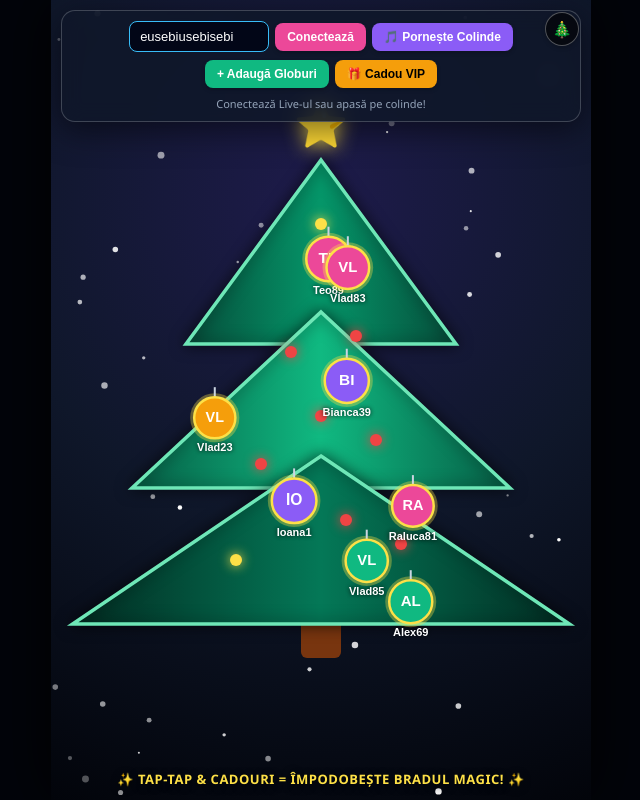
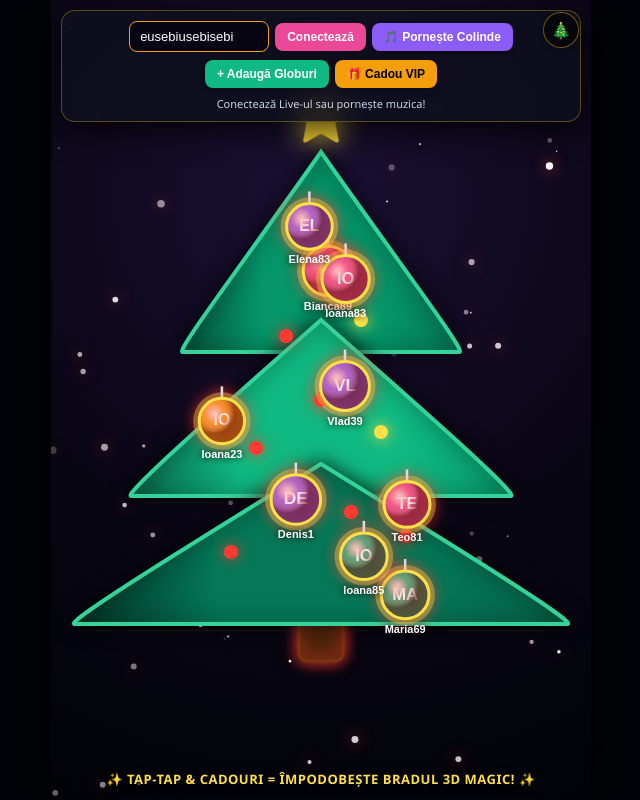
Before and after one commit to boby2020/tiktok-trivia., a website: page public/index.html in a window 1280 px wide. Shown: the whole page, without its empty margins (319-959 px from the left). Drawn offline with nearby package versions, Linux system fonts and the light colour scheme; no server answers.

Commit message:
Update index.html

```diff
--- a/public/index.html
+++ b/public/index.html
@@ -3,11 +3,11 @@
 <head>
     <meta charset="UTF-8">
     <meta name="viewport" content="width=device-width, initial-scale=1.0, maximum-scale=1.0, user-scalable=no">
-    <title>Bradul de Crăciun Magic - TikTok Live</title>
+    <title>Brad 3D Spectaculos - TikTok Live</title>
     <style>
         * { box-sizing: border-box; margin: 0; padding: 0; user-select: none; }
         body {
-            background: #02040a;
+            background: #010308;
             overflow: hidden;
             font-family: 'Segoe UI', Roboto, Helvetica, Arial, sans-serif;
             display: flex;
@@ -21,7 +21,7 @@
             width: 100%;
             height: 100%;
             max-width: 540px;
-            background: radial-gradient(circle at 50% 25%, #1e1b4b 0%, #0f172a 50%, #02040a 100%);
+            background: radial-gradient(circle at 50% 25%, #1b1035 0%, #090614 55%, #010308 100%);
             overflow: hidden;
             box-shadow: 0 0 60px rgba(0,0,0,0.95);
         }
@@ -33,29 +33,28 @@
             height: 100%;
             z-index: 2;
         }
-        /* Meniul de control */
         #controls {
             position: absolute;
             top: 10px;
             left: 10px;
             right: 10px;
             z-index: 10;
-            background: rgba(15, 23, 42, 0.88);
-            backdrop-filter: blur(10px);
-            border: 1px solid rgba(255,255,255,0.2);
+            background: rgba(15, 15, 30, 0.9);
+            backdrop-filter: blur(12px);
+            border: 1px solid rgba(255, 215, 0, 0.3);
             border-radius: 14px;
             padding: 10px;
             display: flex;
             flex-direction: column;
             gap: 8px;
             transition: transform 0.3s ease;
-            box-shadow: 0 8px 32px rgba(0,0,0,0.5);
+            box-shadow: 0 10px 30px rgba(0,0,0,0.7);
         }
-        #controls.hidden { transform: translateY(-150%); }
+        #controls.hidden { transform: translateY(-160%); }
         .row { display: flex; gap: 6px; justify-content: center; align-items: center; }
         input {
-            background: #020617;
-            border: 1px solid #38bdf8;
+            background: #090614;
+            border: 1px solid #f59e0b;
             color: #fff;
             padding: 7px 10px;
             border-radius: 8px;
@@ -70,13 +69,13 @@
             font-weight: bold;
             cursor: pointer;
             color: #fff;
-            box-shadow: 0 2px 4px rgba(0,0,0,0.2);
+            box-shadow: 0 2px 6px rgba(0,0,0,0.3);
         }
         .btn-connect { background: #ec4899; }
         .btn-test { background: #10b981; }
         .btn-gift { background: #f59e0b; color: #000; }
         .btn-music { background: #8b5cf6; }
-        #status { font-size: 11px; color: #94a3b8; text-align: center; }
+        #status { font-size: 11px; color: #cbd5e1; text-align: center; }
 
         #toggle-ui {
             position: absolute;
@@ -84,11 +83,11 @@
             right: 12px;
             z-index: 11;
             background: rgba(0,0,0,0.6);
-            color: #fff;
-            border: 1px solid rgba(255,255,255,0.3);
+            color: #fde047;
+            border: 1px solid rgba(255,215,0,0.4);
             border-radius: 50%;
-            width: 34px;
-            height: 34px;
+            width: 36px;
+            height: 36px;
             font-size: 16px;
             display: flex;
             align-items: center;
@@ -105,7 +104,7 @@
             color: #fde047;
             font-weight: 900;
             font-size: 13px;
-            text-shadow: 0 2px 8px rgba(0,0,0,0.9);
+            text-shadow: 0 2px 10px rgba(0,0,0,0.9);
             pointer-events: none;
             letter-spacing: 0.5px;
         }
@@ -114,7 +113,7 @@
 <body>
 
 <div id="game-container">
-    <canvas id="magicCanvas"></canvas>
+    <canvas id="treeCanvas"></canvas>
 
     <button id="toggle-ui" onclick="toggleControls()">🎄</button>
 
@@ -128,23 +127,22 @@
             <button class="btn-test" onclick="spawnOrnaments(6)">+ Adaugă Globuri</button>
             <button class="btn-gift" onclick="spawnGiantGift()">🎁 Cadou VIP</button>
         </div>
-        <div id="status">Conectează Live-ul sau apasă pe colinde!</div>
+        <div id="status">Conectează Live-ul sau pornește muzica!</div>
     </div>
 
     <div class="bottom-banner">
-        ✨ TAP-TAP & CADOURI = ÎMPODOBEȘTE BRADUL MAGIC! ✨
+        ✨ TAP-TAP & CADOURI = ÎMPODOBEȘTE BRADUL 3D MAGIC! ✨
     </div>
 </div>
 
-<!-- Audio Player stabil cu link direct de colinde instrumentale festive -->
-<audio id="festive-music" loop>
-    <source src="https://cdn.pixabay.com/download/audio/2022/11/15/audio_2773419985.mp3?filename=christmas-magic-127395.mp3" type="audio/mpeg">
+<audio id="festive-music" preload="auto" loop>
+    <source src="https://actions.google.com/sounds/v1/holidays/christmas_pudding.ogg" type="audio/ogg">
 </audio>
 
 <script src="/socket.io/socket.io.js"></script>
 <script>
     const socket = io();
-    const canvas = document.getElementById('magicCanvas');
+    const canvas = document.getElementById('treeCanvas');
     const ctx = canvas.getContext('2d');
     const container = document.getElementById('game-container');
 
@@ -158,21 +156,20 @@
     window.addEventListener('resize', resize);
     resize();
 
-    // Particule de zăpadă magice pe fundal
+    // Zăpadă strălucitoare 3D
     const snowflakes = [];
-    for (let i = 0; i < 60; i++) {
+    for (let i = 0; i < 70; i++) {
         snowflakes.push({
             x: Math.random() * width,
             y: Math.random() * height,
-            radius: Math.random() * 2.5 + 1,
-            speed: Math.random() * 1.2 + 0.4,
-            opacity: Math.random() * 0.7 + 0.3
+            radius: Math.random() * 3 + 0.8,
+            speed: Math.random() * 1.5 + 0.5,
+            opacity: Math.random() * 0.8 + 0.2
         });
     }
 
-    // Colecția de decorațiuni (globuri/cadouri din brad)
     const ornaments = [];
-    const maxOrnaments = 50;
+    const maxOrnaments = 55;
 
     class Ornament {
         constructor(userId, nickname, avatarUrl, points) {
@@ -186,45 +183,42 @@
                 const image = new Image();
                 image.crossOrigin = "Anonymous";
                 image.src = avatarUrl;
-                image.onload = () => {
-                    this.img = image;
-                    this.imgLoaded = true;
-                };
+                image.onload = () => { this.img = image; this.imgLoaded = true; };
             }
             this.assignPosition();
         }
 
         assignPosition() {
-            // Poziționare estetică pe corpul bradului
-            const topY = height * 0.23;
-            const bottomY = height * 0.78;
+            // Poziționare pe volumul conic al bradului 3D
+            const topY = height * 0.25;
+            const bottomY = height * 0.77;
             this.relY = Math.random(); // 0 sus, 1 jos
             this.y = topY + this.relY * (bottomY - topY);
 
-            const maxWidthAtY = this.relY * (width * 0.36) + 12;
+            const maxWidthAtY = this.relY * (width * 0.34) + 10;
             this.x = (width / 2) + (Math.random() - 0.5) * maxWidthAtY * 2;
-            this.radius = 20 + Math.min(14, this.points / 120);
+            this.radius = 22 + Math.min(16, this.points / 100);
             this.color = ['#ef4444', '#f59e0b', '#3b82f6', '#10b981', '#ec4899', '#8b5cf6'][Math.floor(Math.random() * 6)];
         }
 
         draw() {
             ctx.save();
 
-            // Halou luminos în spatele globului
+            // Halou luminos puternic în spatele globului 3D
             ctx.beginPath();
-            ctx.arc(this.x, this.y, this.radius + 4, 0, Math.PI * 2);
-            ctx.fillStyle = 'rgba(253, 224, 71, 0.35)';
+            ctx.arc(this.x, this.y, this.radius + 6, 0, Math.PI * 2);
+            ctx.fillStyle = 'rgba(253, 224, 71, 0.4)';
             ctx.fill();
 
-            // Sfoară glob
+            // Cârlig/Sfoară argintie lucioasă
             ctx.beginPath();
             ctx.moveTo(this.x, this.y - this.radius);
-            ctx.lineTo(this.x, this.y - this.radius - 10);
-            ctx.strokeStyle = '#cbd5e1';
-            ctx.lineWidth = 2;
+            ctx.lineTo(this.x, this.y - this.radius - 12);
+            ctx.strokeStyle = '#e2e8f0';
+            ctx.lineWidth = 2.5;
             ctx.stroke();
 
-            // Globul propriu-zis cu poză
+            // Globul 3D cu efect de sferă lucioasă
             ctx.beginPath();
             ctx.arc(this.x, this.y, this.radius, 0, Math.PI * 2);
             ctx.closePath();
@@ -242,102 +236,117 @@
                 ctx.textBaseline = 'middle';
                 ctx.fillText(this.nickname.substring(0, 2).toUpperCase(), this.x, this.y);
             }
+
+            // Luciu sferic (efect 3D de sticlă)
+            const specular = ctx.createRadialGradient(
+                this.x - this.radius * 0.35, this.y - this.radius * 0.35, 2,
+                this.x - this.radius * 0.35, this.y - this.radius * 0.35, this.radius * 0.9
+            );
+            specular.addColorStop(0, 'rgba(255, 255, 255, 0.65)');
+            specular.addColorStop(0.5, 'rgba(255, 255, 255, 0.1)');
+            specular.addColorStop(1, 'rgba(0, 0, 0, 0.4)');
+            ctx.fillStyle = specular;
+            ctx.fill();
             ctx.restore();
 
-            // Contur elegant auriu
+            // Contur auriu premium
             ctx.beginPath();
             ctx.arc(this.x, this.y, this.radius, 0, Math.PI * 2);
             ctx.strokeStyle = '#fde047';
-            ctx.lineWidth = 2.5;
+            ctx.lineWidth = 3;
             ctx.stroke();
 
-            // Etichetă nume sub glob
+            // Nume elegant dedesubt
             ctx.fillStyle = '#ffffff';
             ctx.font = 'bold 11px sans-serif';
             ctx.textAlign = 'center';
-            ctx.shadowColor = 'rgba(0,0,0,0.9)';
-            ctx.shadowBlur = 4;
-            ctx.fillText(this.nickname.substring(0, 9), this.x, this.y + this.radius + 13);
+            ctx.shadowColor = 'rgba(0,0,0,0.95)';
+            ctx.shadowBlur = 6;
+            ctx.fillText(this.nickname.substring(0, 10), this.x, this.y + this.radius + 14);
 
             ctx.restore();
         }
     }
 
-    function drawSpectacularTree() {
+    function draw3DTree() {
         const cx = width / 2;
+        const time = Date.now() * 0.003;
 
-        // Desenare stea spectaculoasă în vârf cu efect de radiație
-        const time = Date.now() * 0.004;
-        const starY = height * 0.16;
-
+        // 1. Steaua 3D spectaculoasă din vârf
         ctx.save();
         ctx.shadowColor = '#fde047';
-        ctx.shadowBlur = 25 + Math.sin(time) * 10;
-        ctx.font = '44px sans-serif';
+        ctx.shadowBlur = 35 + Math.sin(time * 2) * 15;
+        ctx.font = '50px sans-serif';
         ctx.textAlign = 'center';
         ctx.textBaseline = 'middle';
-        ctx.fillText('⭐', cx, starY);
+        ctx.fillText('⭐', cx, height * 0.15);
         ctx.restore();
 
-        // Trunchi brad stilizat
-        ctx.fillStyle = '#78350f';
+        // 2. Trunchiul 3D cu textură de lemn masiv
+        ctx.fillStyle = '#52250a';
         ctx.beginPath();
-        ctx.roundRect(cx - 20, height * 0.76, 40, 50, 6);
+        ctx.roundRect(cx - 22, height * 0.77, 44, 45, 8);
         ctx.fill();
+        ctx.strokeStyle = '#78350f';
+        ctx.lineWidth = 3;
+        ctx.stroke();
 
-        // Straturile bradului (cu degradeuri luxuriante și efect 3D)
-        const treeLayers = [
-            { top: height * 0.20, bottom: height * 0.43, w: width * 0.25, color1: '#064e3b', color2: '#059669' },
-            { top: height * 0.39, bottom: height * 0.61, w: width * 0.35, color1: '#065f46', color2: '#10b981' },
-            { top: height * 0.57, bottom: height * 0.78, w: width * 0.46, color1: '#022c22', color2: '#047857' }
+        // 3. Straturile volumetrice ale bradului (Aspect 3D conic, curbat, cu lumini laterale)
+        const levels = [
+            { top: height * 0.19, mid: height * 0.32, bottom: height * 0.44, w: width * 0.27, col1: '#064e3b', col2: '#059669', col3: '#047857' },
+            { top: height * 0.40, mid: height * 0.51, bottom: height * 0.62, w: width * 0.37, col1: '#065f46', col2: '#10b981', col3: '#059669' },
+            { top: height * 0.58, mid: height * 0.68, bottom: height * 0.78, w: width * 0.48, col1: '#022c22', col2: '#047857', col3: '#065f46' }
         ];
 
-        treeLayers.forEach((layer) => {
+        levels.forEach((lvl) => {
             ctx.save();
-            ctx.shadowColor = 'rgba(0, 0, 0, 0.6)';
-            ctx.shadowBlur = 15;
+            ctx.shadowColor = 'rgba(0, 0, 0, 0.75)';
+            ctx.shadowBlur = 20;
 
+            // Formă curbată 3D pentru fiecare nivel al coroanei
             ctx.beginPath();
-            ctx.moveTo(cx, layer.top);
-            ctx.lineTo(cx + layer.w, layer.bottom);
-            ctx.lineTo(cx - layer.w, layer.bottom);
+            ctx.moveTo(cx, lvl.top);
+            ctx.bezierCurveTo(cx + lvl.w * 0.5, lvl.mid, cx + lvl.w, lvl.bottom, cx + lvl.w * 0.95, lvl.bottom);
+            ctx.lineTo(cx - lvl.w * 0.95, lvl.bottom);
+            ctx.bezierCurveTo(cx - lvl.w, lvl.bottom, cx - lvl.w * 0.5, lvl.mid, cx, lvl.top);
             ctx.closePath();
 
-            const grad = ctx.createLinearGradient(cx - layer.w, 0, cx + layer.w, 0);
-            grad.addColorStop(0, layer.color1);
-            grad.addColorStop(0.5, layer.color2);
-            grad.addColorStop(1, layer.color1);
+            // Gradient lateral pentru volum 3D real (lumină din stânga/dreapta)
+            const grad = ctx.createLinearGradient(cx - lvl.w, 0, cx + lvl.w, 0);
+            grad.addColorStop(0, lvl.col1);
+            grad.addColorStop(0.3, lvl.col2);
+            grad.addColorStop(0.7, lvl.col2);
+            grad.addColorStop(1, lvl.col3);
             ctx.fillStyle = grad;
             ctx.fill();
 
-            ctx.strokeStyle = '#6ee7b7';
-            ctx.lineWidth = 3.5;
+            // Contur festiv luminos
+            ctx.strokeStyle = '#34d399';
+            ctx.lineWidth = 4;
             ctx.stroke();
             ctx.restore();
         });
 
-        // Ghirlande luminoase de pe brad
-        ctx.save();
+        // 4. Ghirlande de lumini neon colorate care pulsează
         const lights = [
-            {x: cx, y: height * 0.28}, {x: cx - 30, y: height * 0.44}, {x: cx + 35, y: height * 0.42},
-            {x: cx - 60, y: height * 0.58}, {x: cx + 55, y: height * 0.55}, {x: cx, y: height * 0.52},
-            {x: cx - 85, y: height * 0.70}, {x: cx + 80, y: height * 0.68}, {x: cx - 25, y: height * 0.64}, {x: cx + 25, y: height * 0.65}
+            {x: cx, y: height * 0.27}, {x: cx - 35, y: height * 0.42}, {x: cx + 40, y: height * 0.40},
+            {x: cx - 65, y: height * 0.56}, {x: cx + 60, y: height * 0.54}, {x: cx, y: height * 0.50},
+            {x: cx - 90, y: height * 0.69}, {x: cx + 85, y: height * 0.67}, {x: cx - 30, y: height * 0.63}, {x: cx + 30, y: height * 0.64}
         ];
         lights.forEach((lt, idx) => {
             ctx.beginPath();
-            ctx.arc(lt.x, lt.y, 6, 0, Math.PI * 2);
-            ctx.fillStyle = (idx % 2 === 0 && Math.sin(time * 2 + idx) > 0) ? '#fde047' : '#ef4444';
+            ctx.arc(lt.x, lt.y, 7, 0, Math.PI * 2);
+            ctx.fillStyle = (idx % 2 === 0 && Math.sin(time * 3 + idx) > 0) ? '#fde047' : '#ff3b30';
             ctx.shadowColor = ctx.fillStyle;
-            ctx.shadowBlur = 12;
+            ctx.shadowBlur = 15;
             ctx.fill();
         });
-        ctx.restore();
     }
 
     function animate() {
         ctx.clearRect(0, 0, width, height);
 
-        // Desenare zăpadă fundal
+        // Zăpadă 3D în cădere
         ctx.fillStyle = '#ffffff';
         snowflakes.forEach(sf => {
             ctx.globalAlpha = sf.opacity;
@@ -349,16 +358,15 @@
         });
         ctx.globalAlpha = 1.0;
 
-        // Desenare brad spectaculos
-        drawSpectacularTree();
+        // Desenare Brad 3D Spectaculos
+        draw3DTree();
 
-        // Desenare decorațiuni (globuri spectaculoase)
+        // Desenare Globuri cu poze de profil
         ornaments.forEach(o => o.draw());
 
         requestAnimationFrame(animate);
     }
 
-    // Acțiuni TikTok Live
     socket.on('tree-action', (data) => {
         addOrUpdateOrnament(data.userId, data.nickname, data.avatar, data.points);
     });
@@ -379,9 +387,7 @@
         if (existing) {
             existing.points += pts;
         } else {
-            if (ornaments.length >= maxOrnaments) {
-                ornaments.shift();
-            }
+            if (ornaments.length >= maxOrnaments) ornaments.shift();
             ornaments.push(new Ornament(userId, nickname, avatar, pts));
         }
     }
@@ -389,7 +395,6 @@
     function connectTikTok() {
         const user = document.getElementById('username').value.trim();
         if (!user) return;
-        document.getElementById('status').textContent = `Se conectează la @${user}...`;
         socket.emit('connect-tiktok', user);
     }
 
@@ -397,7 +402,6 @@
         document.getElementById('controls').classList.toggle('hidden');
     }
 
-    // Control muzică
     let musicPlaying = false;
     function toggleMusic() {
         const audio = document.getElementById('festive-music');
@@ -413,14 +417,12 @@
                 btn.textContent = '🔇 Oprește Colinde';
                 btn.style.background = '#ef4444';
             }).catch(e => {
-                console.log("Eroare redare:", e);
-                alert("Apasă o dată pe ecran pentru a permite redarea audio!");
+                alert("Atinge ecranul o dată, apoi apasă din nou pe colinde!");
             });
         }
     }
 
-    // Funcții de testare vizuală
-    const sampleNames = ["Andrei", "Maria", "Alex", "Elena", "Denis", "Ioana", "Vlad", "Bianca", "Cristi", "Teo", "Mihai", "Raluca"];
+    const sampleNames = ["Andrei", "Maria", "Alex", "Elena", "Denis", "Ioana", "Vlad", "Bianca", "Cristi", "Teo"];
     function spawnOrnaments(count) {
         for (let i = 0; i < count; i++) {
             const name = sampleNames[Math.floor(Math.random() * sampleNames.length)] + Math.floor(Math.random()*99);
@@ -431,8 +433,7 @@
         addOrUpdateOrnament('vip_gift', '🎅 Moș Crăciun', null, 2000);
     }
 
-    // Populare inițială cu globuri spectaculoase
-    spawnOrnaments(8);
+    spawnOrnaments(9);
     animate();
 </script>
 </body>
```
